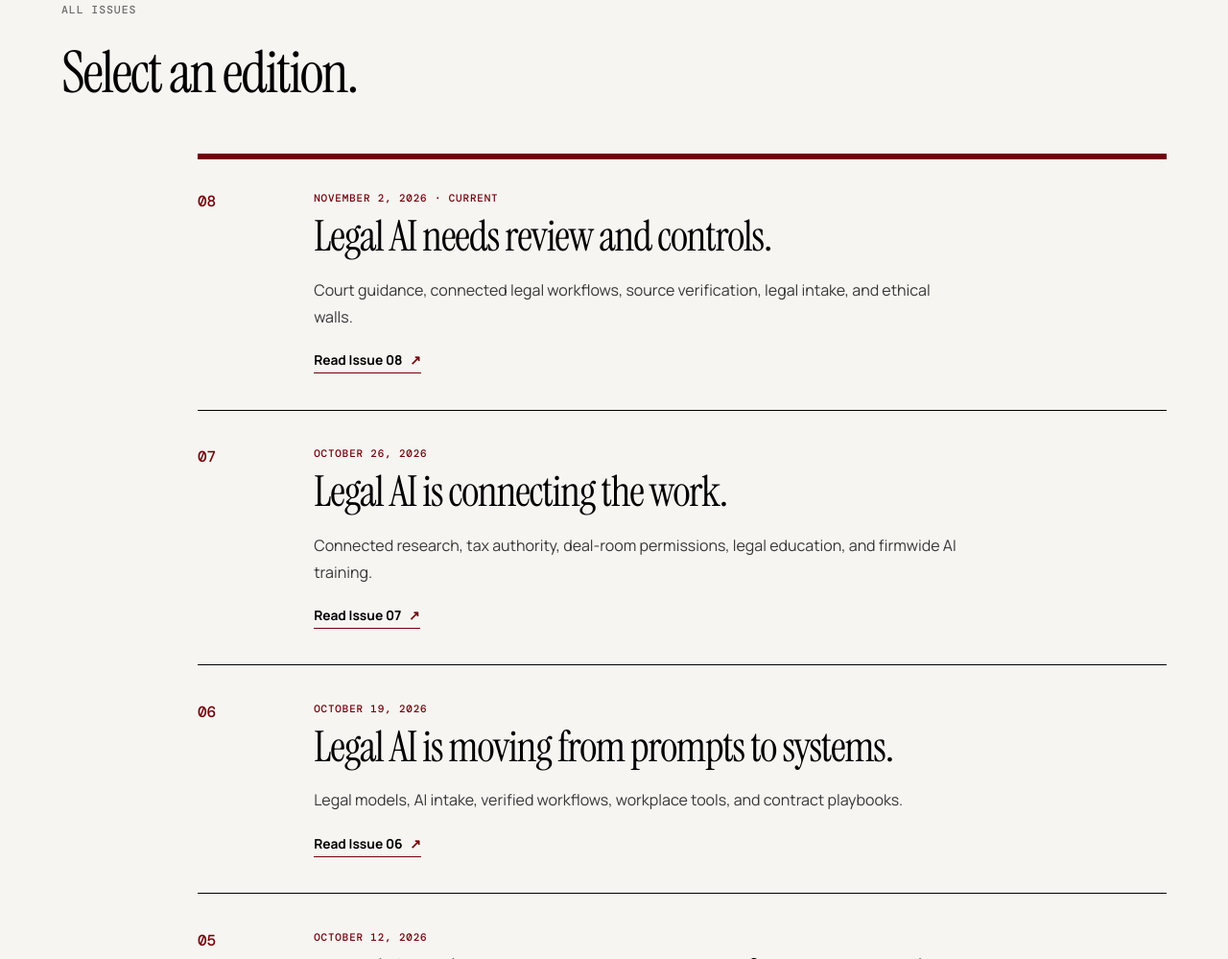
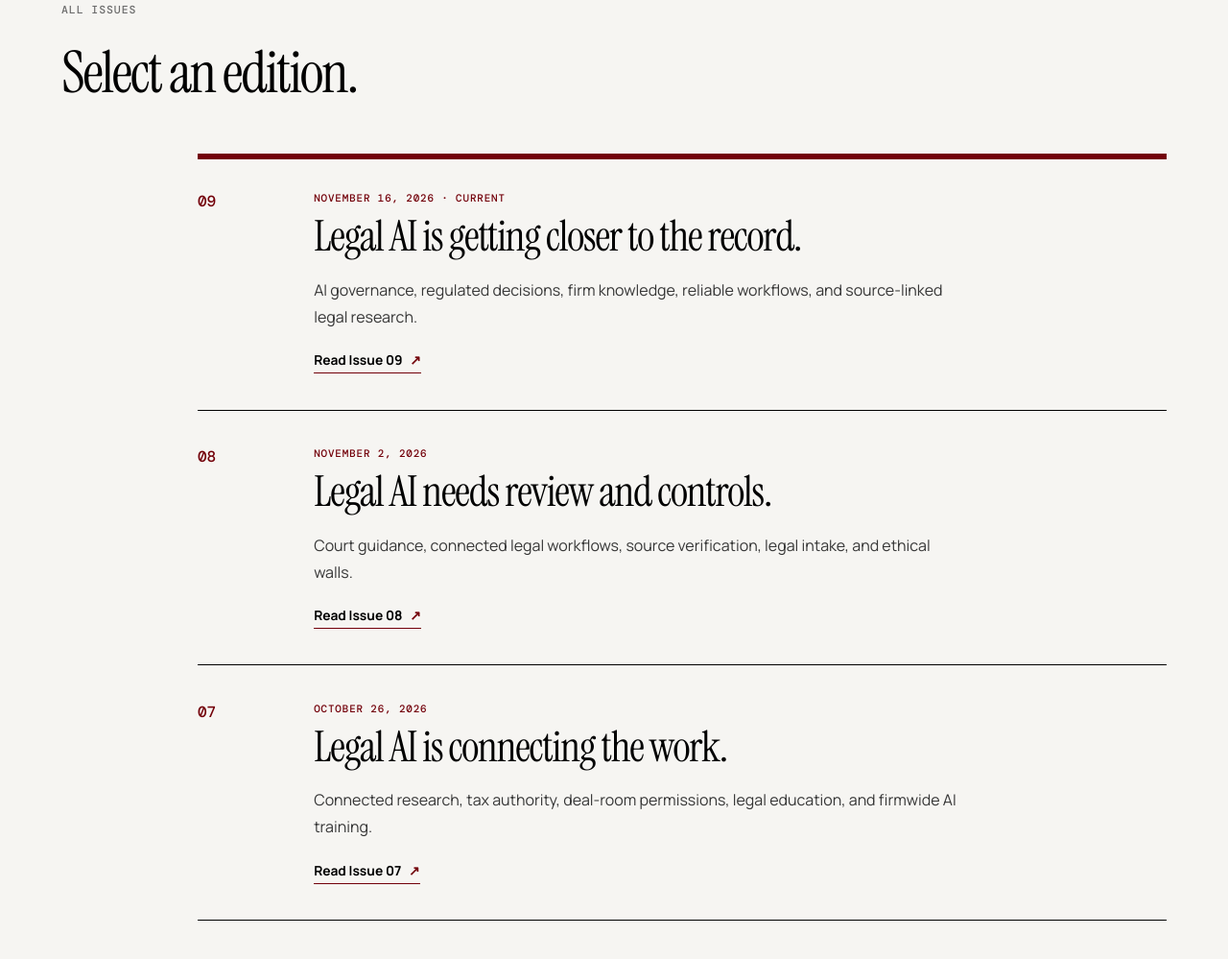
Before and after one commit to ClimbingBar/TLSA-Newsletter, a plain HTML site: page issues/index.html in a window 1280 px wide. Shown: the part 777-1776 px from the top of the page at 96% size. Drawn offline with nearby package versions, Linux system fonts and the light colour scheme.

Commit message:
Add Issue 09 to TLSA newsletter archive

```diff
--- a/issues/index.html
+++ b/issues/index.html
@@ -11,7 +11,8 @@
 <body><main>
   <nav aria-label="Primary navigation"><a class="brand" href="../index.html" aria-label="Technology Law Student Association home"><img src="../assets/tlsa-logo.png" alt="Technology Law Student Association logo"><span class="wordmark"><span>T</span>LSA</span></a><p>Technology Law Student Association Weekly Newsletter</p><a class="nav-link" href="../index.html">Current Issue <span>↗</span></a></nav>
   <header class="hero" id="top"><div class="issue-line"><span class="issue-mark">↗</span> NEWSLETTER ARCHIVE</div><h1>Every<br><em>Weekly.</em></h1><div class="hero-foot"><p>Past briefings on legal technology, AI, policy, and practice.</p><p class="curated">CURATED BY THE<br>TECHNOLOGY LAW STUDENT ASSOCIATION</p></div></header>
-  <section class="the-five" aria-label="Newsletter archive"><div class="five-heading"><div class="section-label">ALL ISSUES</div><h2>Select an edition.</h2></div><article class="story story-featured"><div class="story-number">08</div><div class="story-body"><p class="eyebrow">NOVEMBER 2, 2026 · CURRENT</p><h3>Legal AI needs review and controls.</h3><p>Court guidance, connected legal workflows, source verification, legal intake, and ethical walls.</p><a href="issue-08.html">Read Issue 08 <span>↗</span></a></div></article>
+  <section class="the-five" aria-label="Newsletter archive"><div class="five-heading"><div class="section-label">ALL ISSUES</div><h2>Select an edition.</h2></div><article class="story story-featured"><div class="story-number">09</div><div class="story-body"><p class="eyebrow">NOVEMBER 16, 2026 · CURRENT</p><h3>Legal AI is getting closer to the record.</h3><p>AI governance, regulated decisions, firm knowledge, reliable workflows, and source-linked legal research.</p><a href="issue-09.html">Read Issue 09 <span>↗</span></a></div></article>
+    <article class="story"><div class="story-number">08</div><div class="story-body"><p class="eyebrow">NOVEMBER 2, 2026</p><h3>Legal AI needs review and controls.</h3><p>Court guidance, connected legal workflows, source verification, legal intake, and ethical walls.</p><a href="issue-08.html">Read Issue 08 <span>↗</span></a></div></article>
     <article class="story"><div class="story-number">07</div><div class="story-body"><p class="eyebrow">OCTOBER 26, 2026</p><h3>Legal AI is connecting the work.</h3><p>Connected research, tax authority, deal-room permissions, legal education, and firmwide AI training.</p><a href="issue-07.html">Read Issue 07 <span>↗</span></a></div></article>
     <article class="story"><div class="story-number">06</div><div class="story-body"><p class="eyebrow">OCTOBER 19, 2026</p><h3>Legal AI is moving from prompts to systems.</h3><p>Legal models, AI intake, verified workflows, workplace tools, and contract playbooks.</p><a href="issue-06.html">Read Issue 06 <span>↗</span></a></div></article>
     <article class="story"><div class="story-number">05</div><div class="story-body"><p class="eyebrow">OCTOBER 12, 2026</p><h3>Legal AI is becoming a question of institutional readiness.</h3><p>Liability, local governance, in-house deployment, associate development, and the security rules that decide where legal AI can operate.</p><a href="issue-05.html">Read Issue 05 <span>↗</span></a></div></article>
```
